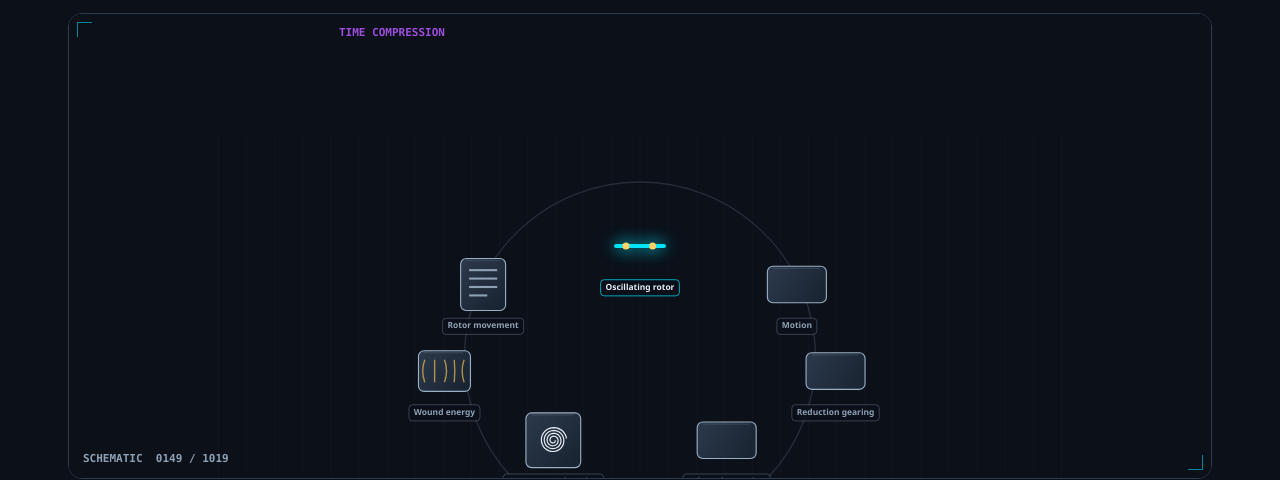
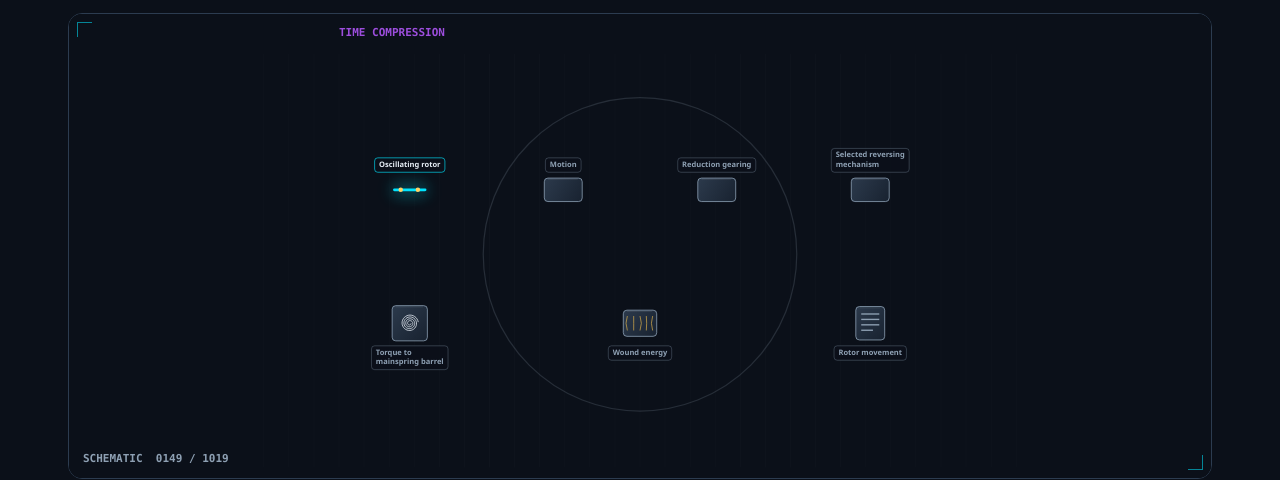
Before and after one commit to mizcausevic-dev/automatic-watch-winding-train-explainer, a plain HTML site: page index.html in a window 1280 px wide. Shown: the part 333-813 px from the top of the page. Drawn offline with Linux system fonts and the light colour scheme.

Commit message:
Spread schematic parts so labels no longer overlap.

```diff
--- a/engine.js
+++ b/engine.js
@@ -1141,15 +1141,7 @@
     }
     var a = cen(prev);
     var b = cen(nodes);
-    var e = si === 0 ? smooth(Math.min(1, local / 0.45)) : smooth(Math.min(1, local / 0.32));
-    var z1 = si === 4 ? 1.02 : 1.12;
-    var z0 = si === 0 ? 1.0 : 1.06;
-    return {
-      x: a.x + (b.x - a.x) * e,
-      y: a.y + (b.y - a.y) * e,
-      z: z0 + (z1 - z0) * e,
-      si: si
-    };
+    return { x: 0.5, y: 0.48, z: 1, si: si };
   }
 
   function drawSilhouette(ctx, kind) {
@@ -1195,15 +1187,17 @@
 
   function drawLabel(ctx, node, p, on) {
     ctx.font = "600 12px ui-sans-serif, Segoe UI, sans-serif";
-    var lines = wrap(ctx, node.label, 148);
+    var lines = wrap(ctx, node.label, 128);
     var w = 0;
     var i;
     for (i = 0; i < lines.length; i++) w = Math.max(w, ctx.measureText(lines[i]).width);
-    w = Math.min(156, w + 14);
+    w = Math.min(136, w + 14);
     var h = lines.length * 15 + 8;
+    var above = node.y < 0.45;
     var lx = p.x - w / 2;
-    var ly = p.y + 48;
-    if (ly + h > 680) ly = p.y - 48 - h;
+    var ly = above ? p.y - 28 - h : p.y + 36;
+    if (lx < 28) lx = 28;
+    if (lx + w > 1172) lx = 1172 - w;
     ctx.fillStyle = "rgba(11,16,25,.86)";
     roundRect(ctx, lx, ly, w, h, 5);
     ctx.fill();
@@ -1257,6 +1251,7 @@
     var accent = roleColor(node.role);
     ctx.save();
     ctx.translate(p.x, p.y);
+    ctx.scale(0.72, 0.72);
     if (on) {
       ctx.shadowColor = accent;
       ctx.shadowBlur = 16;
```
Also changed, not shown: index.html (+1 -1 lines), scene.json (+14 -14 lines).
